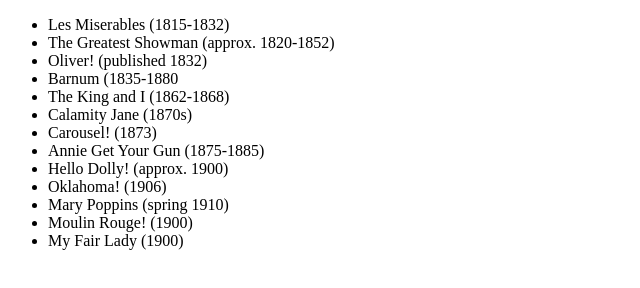
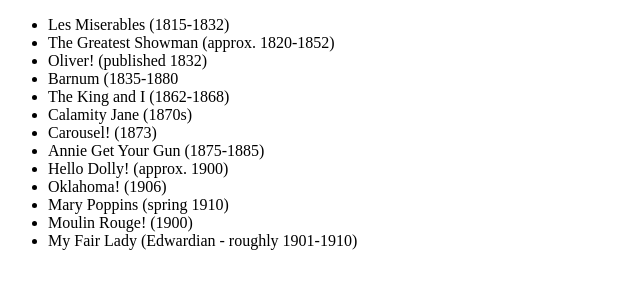
Before and after one commit to slowe/musicals-timeline, a plain HTML site: page index.html in a window 1280 px wide. Shown: the whole page, without its empty margins (0-640 px from the left). Drawn offline with Linux system fonts and the light colour scheme.

Commit message:
Add date for My Fair Lady

```diff
--- a/index.html
+++ b/index.html
@@ -19,7 +19,7 @@
 		<li>Oklahoma! (<time datetime="1906">1906</time>)</li>
 		<li>Mary Poppins (<time datetime="1910">spring 1910</time>)</li>
 		<li>Moulin Rouge! (<time datetime="1900">1900</time>)</li>
-		<li>My Fair Lady (<time datetime="1900">1900</time>)</li>
+		<li>My Fair Lady (Edwardian - roughly <time datetime="1901" datetime-end="1910">1901-1910</time>)</li>
 	</ul>
 
 </body>
```
